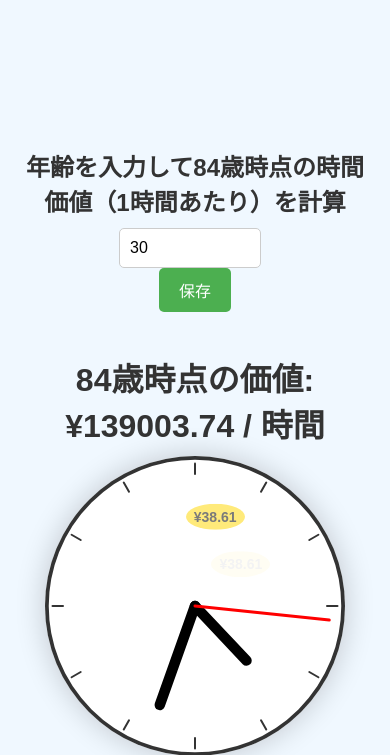
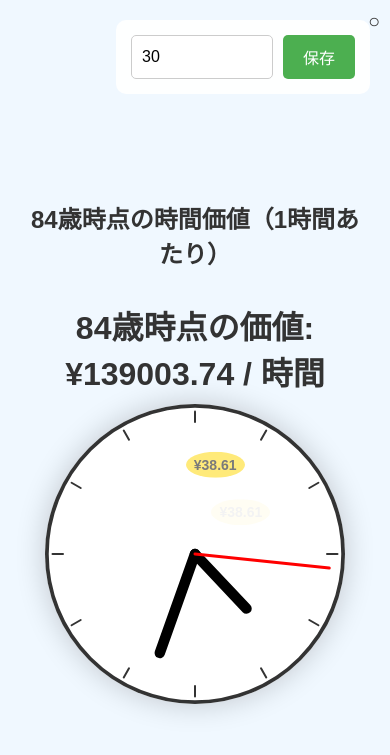
Before and after one commit to babaginji/invest_clock, a Flask app: page / in a window 390 px wide. Shown: the top 755 px of the page. Run offline with Flask 3, Linux system fonts and the light colour scheme.

Commit message:
Fix responsive design for mobile

```diff
--- a/static/style.css
+++ b/static/style.css
@@ -1,3 +1,6 @@
+/* =========================
+   全体の背景・文字
+========================= */
 body {
     font-family: 'Arial', sans-serif;
     text-align: center;
@@ -7,6 +10,9 @@ body {
     padding: 0;
 }
 
+/* =========================
+   メインコンテナ
+========================= */
 .container {
     display: flex;
     flex-direction: column;
@@ -16,25 +22,102 @@ body {
     padding: 20px;
 }
 
+/* =========================
+   タイトル
+========================= */
 h1, h2 {
     margin-bottom: 10px;
 }
 
+/* =========================
+   年齢入力ボックス
+========================= */
+.age-box {
+    position: absolute;
+    top: 20px;
+    right: 20px;
+    background-color: rgba(255,255,255,0.9); /* 半透明白 */
+    padding: 15px;
+    border-radius: 10px;
+    display: flex;
+    gap: 10px;
+    z-index: 10;
+}
+
+/* =========================
+   年齢入力トグルボタン（右上の○）
+========================= */
+.age-toggle {
+    position: absolute;
+    top: 10px;
+    right: 10px;
+    font-size: 20px;
+    cursor: pointer;
+    user-select: none;
+    z-index: 11;
+}
+
+/* =========================
+   入力欄（数字）
+========================= */
+input[type=number] {
+    padding: 10px;
+    font-size: 16px;
+    width: 120px;
+    border-radius: 5px;
+    border: 1px solid #ccc;
+}
+
+/* =========================
+   保存ボタン
+========================= */
+button {
+    padding: 10px 20px;
+    font-size: 16px;
+    border-radius: 5px;
+    border: none;
+    background-color: #4CAF50;
+    color: white;
+    cursor: pointer;
+}
+
+button:hover {
+    background-color: #45a049;
+}
+
+/* =========================
+   時計ラッパー
+========================= */
 .clock-wrapper {
     position: relative;
-    width: 300px;
+    width: 300px; /* 時計サイズ */
     height: 300px;
 }
 
+/* =========================
+   時計 Canvas
+========================= */
+#clockCanvas {
+    background-color: #fff;
+    border-radius: 50%;
+    box-shadow: 0 0 30px rgba(0,0,0,0.2);
+}
+
+/* =========================
+   コイン表示用コンテナ
+========================= */
 #coinContainer {
     position: absolute;
     top: 0;
     left: 0;
     width: 100%;
     height: 100%;
-    pointer-events: none;
+    pointer-events: none; /* コインに触れなくする */
 }
 
+/* =========================
+   コインスタイル
+========================= */
 .coin {
     position: absolute;
     font-size: 14px;
@@ -46,33 +129,3 @@ h1, h2 {
     text-align: center;
     transform: translateX(-50%);
 }
-
-input[type=number] {
-    padding: 10px;
-    font-size: 16px;
-    width: 120px;
-    margin-right: 10px;
-    border-radius: 5px;
-    border: 1px solid #ccc;
-}
-
-button {
-    padding: 10px 20px;
-    font-size: 16px;
-    border-radius: 5px;
-    border: none;
-    background-color: #4CAF50;
-    color: white;
-    cursor: pointer;
-    margin-bottom: 20px;
-}
-
-button:hover {
-    background-color: #45a049;
-}
-
-#clockCanvas {
-    background-color: #fff;
-    border-radius: 50%;
-    box-shadow: 0 0 30px rgba(0,0,0,0.2);
-}
--- a/templates/clock.html
+++ b/templates/clock.html
@@ -8,9 +8,16 @@
 </head>
 <body>
 <div class="container">
-    <h2>年齢を入力して84歳時点の時間価値（1時間あたり）を計算</h2>
-    <input type="number" id="ageInput" min="0" max="120" placeholder="年齢を入力">
-    <button onclick="saveAge()">保存</button>
+    <h2>84歳時点の時間価値（1時間あたり）</h2>
+
+    <!-- 年齢入力ボックス -->
+    <div id="ageBox" class="age-box">
+        <input type="number" id="ageInput" min="0" max="120" placeholder="年齢を入力">
+        <button id="saveAgeBtn">保存</button>
+    </div>
+
+    <!-- 右上の丸 -->
+    <div id="ageToggle" class="age-toggle">○</div>
 
     <h1 id="timeValue">84歳時点の価値: ¥{{ future_value }} / 時間</h1>
 
@@ -23,7 +30,7 @@
 <script>
 const TARGET_AGE = 84;
 const ANNUAL_INTEREST = 0.07;
-const COIN_FADE_TIME = 2000; // 2秒で消える
+const COIN_FADE_TIME = 2000;
 
 function calculateFutureValue(age) {
     const yearsToGo = TARGET_AGE - age;
@@ -34,45 +41,36 @@ function updateTimeValue(age) {
     const fv_per_second = calculateFutureValue(age);
     const fv_per_hour = fv_per_second * 3600;
     document.getElementById('timeValue').textContent = `84歳時点の価値: ¥${fv_per_hour.toFixed(2)} / 時間`;
-    startCoinAnimation(fv_per_second);
 }
 
+// 年齢保存
 function saveAge() {
     const age = parseInt(document.getElementById('ageInput').value);
     if (!isNaN(age) && age > 0 && age < 120) {
         localStorage.setItem('userAge', age);
         updateTimeValue(age);
+        hideAgeBox();
     } else {
         alert("0~120の有効な年齢を入力してください");
     }
 }
 
-// コインアニメーション
-function startCoinAnimation(valuePerSecond) {
-    const coinContainer = document.getElementById('coinContainer');
-    const coin = document.createElement('div');
-    coin.className = 'coin';
-    coin.textContent = `¥${valuePerSecond.toFixed(2)}`;
-    coinContainer.appendChild(coin);
+// 年齢入力ボックス表示/非表示
+function showAgeBox() {
+    document.getElementById('ageBox').style.display = 'flex';
+}
+function hideAgeBox() {
+    document.getElementById('ageBox').style.display = 'none';
+}
 
-    // ランダムに少し左右に散らす
-    const offsetX = (Math.random() - 0.5) * 40;
-    coin.style.left = `calc(50% + ${offsetX}px)`;
-
-    // アニメーション
-    coin.animate([
-        { transform: 'translateY(0)', opacity: 1 },
-        { transform: 'translateY(100px)', opacity: 0 }
-    ], {
-        duration: COIN_FADE_TIME,
-        easing: 'ease-out'
-    });
-
-    // 終わったら削除
-    setTimeout(() => {
-        coinContainer.removeChild(coin);
-    }, COIN_FADE_TIME);
-}
+// 外部クリックでボックス非表示
+document.addEventListener('click', function(e){
+    const ageBox = document.getElementById('ageBox');
+    const toggle = document.getElementById('ageToggle');
+    if (!ageBox.contains(e.target) && !toggle.contains(e.target)) {
+        hideAgeBox();
+    }
+});
 
 // 時計描画
 function drawClock() {
@@ -141,7 +139,7 @@ function drawTime(ctx, radius) {
     drawHand(ctx, second, radius*0.9, radius*0.02, 'red');
 
     // 毎秒コイン生成
-    const age = parseInt(document.getElementById('ageInput').value);
+    const age = parseInt(localStorage.getItem('userAge')) || 30;
     const fv_per_second = calculateFutureValue(age);
     startCoinAnimation(fv_per_second);
 }
@@ -158,11 +156,44 @@ function drawHand(ctx, pos, length, width, color='black') {
     ctx.rotate(-pos);
 }
 
+// コインアニメーション
+function startCoinAnimation(valuePerSecond) {
+    const coinContainer = document.getElementById('coinContainer');
+    const coin = document.createElement('div');
+    coin.className = 'coin';
+    coin.textContent = `¥${valuePerSecond.toFixed(2)}`;
+    coinContainer.appendChild(coin);
+
+    const offsetX = (Math.random() - 0.5) * 40;
+    coin.style.left = `calc(50% + ${offsetX}px)`;
+
+    coin.animate([
+        { transform: 'translateY(0)', opacity: 1 },
+        { transform: 'translateY(100px)', opacity: 0 }
+    ], {
+        duration: 2000,
+        easing: 'ease-out'
+    });
+
+    setTimeout(() => {
+        coinContainer.removeChild(coin);
+    }, 2000);
+}
+
 window.onload = function() {
-    var age = parseInt(localStorage.getItem('userAge'));
-    if (!age) age = parseInt("{{ default_age }}");
-    document.getElementById('ageInput').value = age;
-    updateTimeValue(age);
+    const ageBox = document.getElementById('ageBox');
+    const toggle = document.getElementById('ageToggle');
+    const savedAge = parseInt(localStorage.getItem('userAge'));
+
+    if(savedAge) hideAgeBox();
+    else showAgeBox();
+
+    document.getElementById('ageInput').value = savedAge || "{{ default_age }}";
+
+    toggle.addEventListener('click', showAgeBox);
+    document.getElementById('saveAgeBtn').addEventListener('click', saveAge);
+
+    updateTimeValue(savedAge || 30);
     drawClock();
 };
 </script>
```
